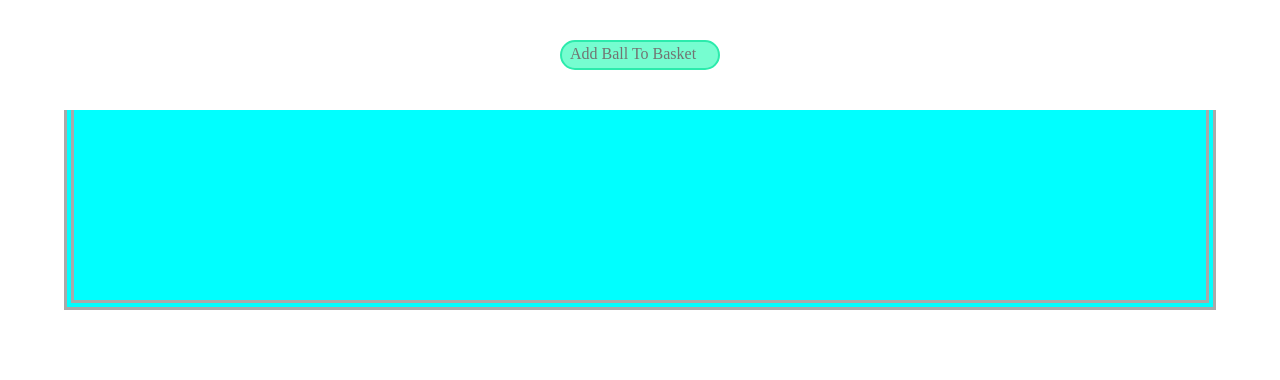
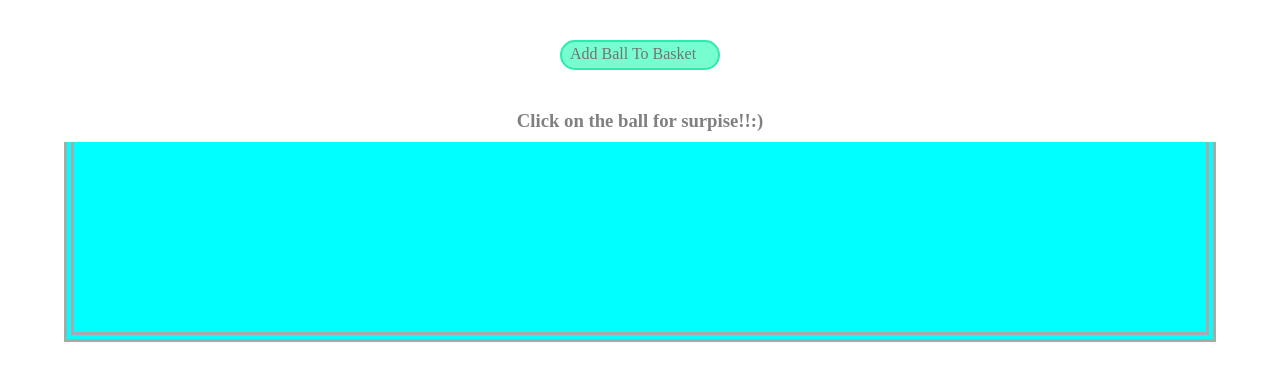
Before and after one commit to E2-80463-KishanDixit/Basket_of_heart, a plain HTML site: page index.html in a window 1280 px wide. Drawn offline with nearby package versions, Linux system fonts and the light colour scheme.

Commit message:
adding message to know about heart feature

```diff
--- a/index.html
+++ b/index.html
@@ -9,6 +9,7 @@
 </head>
 <body>
     <div id="addBall-btn">Add Ball To Basket</div>
+    <h3>Click on the ball for surpise!!:)</h3>
     <div id="basket"></div>
 
     <script src="https://ajax.googleapis.com/ajax/libs/jquery/3.6.4/jquery.min.js"></script>
--- a/style.css
+++ b/style.css
@@ -3,7 +3,13 @@
     padding: 0;
     box-sizing: border-box;
 }
-
+h3{
+    text-align: center;
+    color: grey;
+    margin: 10px;
+    /* color: white; */
+    /* background-color: rgb(118, 253, 208); */
+}
 #addBall-btn{
     height: 30px;
     width: 160px;
```
